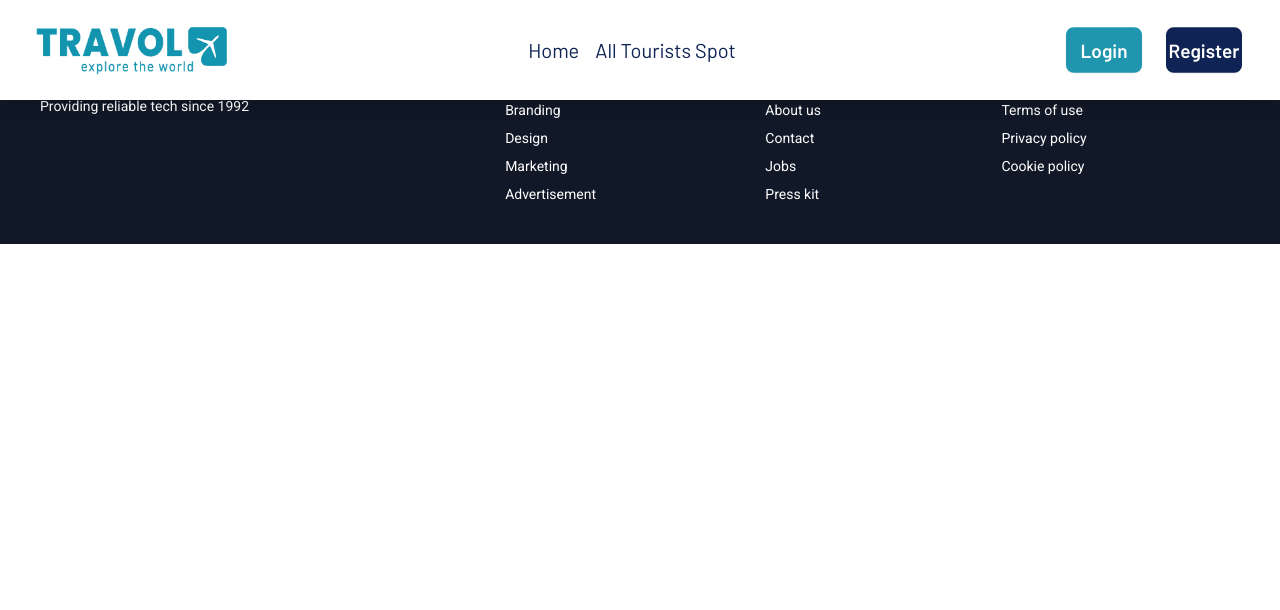
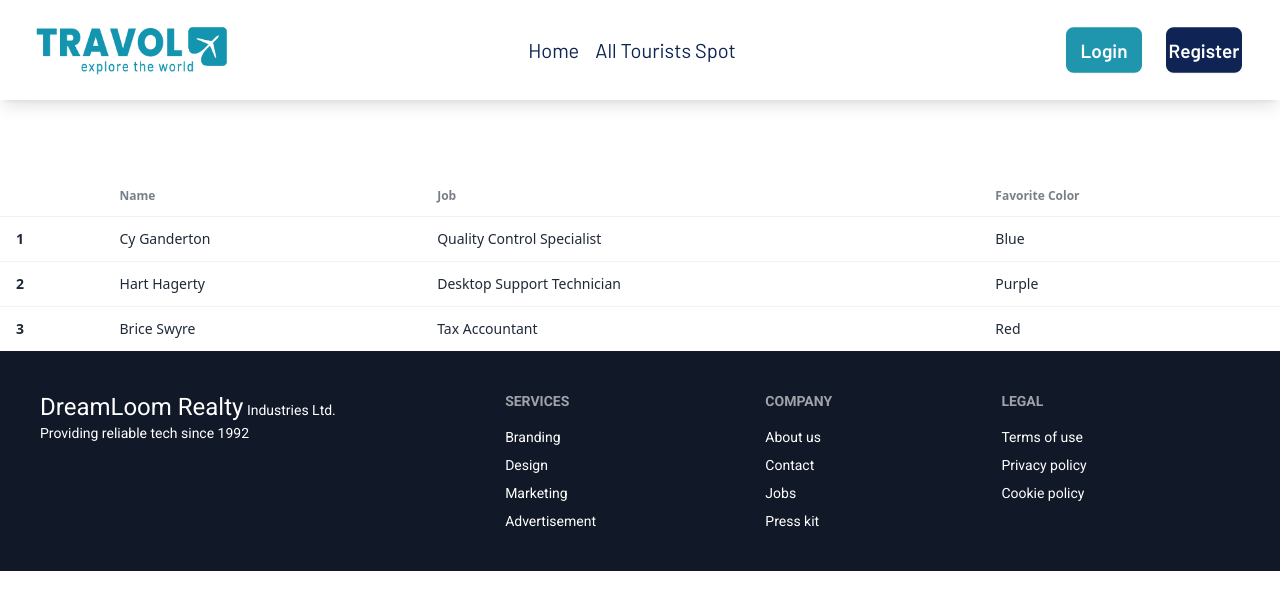
Before and after one commit to AthkiaAdiba/my-tenth-project-client, a React (Vite) app: page /myList in a window 1280 px wide. Shown: the top 610 px of the page. Built offline with nearby package versions, Linux system fonts and the light colour scheme; no server answers.

Commit message:
added tourists spots cards of home page

```diff
--- /dev/null
+++ b/src/components/HomeTourists/HomeTourists.jsx
@@ -0,0 +1,26 @@
+import { useEffect, useState } from "react";
+import OneHomeTourist from "../OneHomeTourist/OneHomeTourist";
+
+const HomeTourists = () => {
+    const [homeTourists, setHomeTourists] = useState([]);
+    console.log(homeTourists)
+
+    useEffect(() => {
+        fetch('http://localhost:5000/addSpot')
+            .then(res => res.json())
+            .then(data => setHomeTourists(data))
+    }, [])
+    return (
+        <div className="mx-[5%] mt-28 lg:mt-44 mb-20">
+            <p className="tracking-[10px] text-[#2095AE] font-barlow mb-6">CHOOSE YOUR PLACE</p>
+            <h2 className="text-6xl font-bold mb-10"><span className="text-[#0f2454]">POPULAR</span> <span className="text-[#2095AE]">TOURS</span></h2>
+            <div className="grid grid-cols-1 lg:grid-cols-3 gap-10">
+                {
+                    homeTourists.slice(0,6).map(tourist => <OneHomeTourist key={tourist._id} tourist={tourist}></OneHomeTourist>)
+                }
+            </div>
+        </div>
+    );
+};
+
+export default HomeTourists;
--- /dev/null
+++ b/src/components/OneHomeTourist/OneHomeTourist.jsx
@@ -0,0 +1,26 @@
+import PropTypes from 'prop-types';
+import { Link } from 'react-router-dom';
+
+const OneHomeTourist = ({tourist}) => {
+    const { _id, spotName, photo, description } = tourist;
+    return (
+        <div className='flex flex-grow'>
+            <div className="shadow-md">
+                <img src={photo} alt="" className="object-cover object-center w-full h-72 bg-gray-500" />
+                <div className="flex flex-col justify-between p-6 space-y-8">
+                    <div className="space-y-2">
+                        <h2 className="text-3xl font-semibold tracking-wide text-[#0f2454] font-roboto">{spotName}</h2>
+                        <p className="font-poppins text-lg font-normal">{description}</p>
+                    </div>
+                    <Link to={`/addSpot/${_id}`}><button type="button" className="flex items-center justify-center w-full p-3 font-semibold tracking-wide rounded-md bg-[#0f2454] text-white">View Details</button></Link>
+                </div>
+            </div>
+        </div>
+    );
+};
+
+OneHomeTourist.propTypes = {
+    tourist: PropTypes.object
+}
+
+export default OneHomeTourist;
--- a/src/pages/AddTouristsSpot/AddTouristsSpot.jsx
+++ b/src/pages/AddTouristsSpot/AddTouristsSpot.jsx
@@ -55,7 +55,7 @@ const AddTouristsSpot = () => {
                             <span className="label-text text-white text-xl font-medium">Country Name</span>
                         </label>
                         <label className="input-group text-black">
-                            <select type="text" name="countryName" placeholder="Country Name" className="select select-bordered w-full text-gray-400 text-base">
+                            <select type="text" name="countryName" placeholder="Country Name" className="select select-bordered w-full text-gray-400 text-base" required>
                                 <option className="text-black">Country Name</option>
                                 <option className="text-black">France</option>
                                 <option className="text-black">Italy</option>
@@ -72,7 +72,7 @@ const AddTouristsSpot = () => {
                             <span className="label-text text-white text-xl font-medium">Tourists Spot Name</span>
                         </label>
                         <label className="input-group">
-                            <input type="text" name="touristsSpotName" placeholder="Tourists Spot Name" className="input input-bordered w-full" />
+                            <input type="text" name="touristsSpotName" placeholder="Tourists Spot Name" className="input input-bordered w-full" required/>
                         </label>
                     </div>
                 </div>
@@ -83,7 +83,7 @@ const AddTouristsSpot = () => {
                             <span className="label-text text-white text-xl font-medium">Location</span>
                         </label>
                         <label className="input-group">
-                            <input type="text" name="location" placeholder="Location" className="input input-bordered w-full" />
+                            <input type="text" name="location" placeholder="Location" className="input input-bordered w-full" required/>
                         </label>
                     </div>
                     <div className="form-control md:w-1/2 ml-0 md:ml-4 lg:ml-4">
@@ -91,7 +91,7 @@ const AddTouristsSpot = () => {
                             <span className="label-text text-white text-xl font-medium">Average Cost</span>
                         </label>
                         <label className="input-group">
-                            <input type="text" name="cost" placeholder="Average Cost" className="input input-bordered w-full" />
+                            <input type="text" name="cost" placeholder="Average Cost" className="input input-bordered w-full" required/>
                         </label>
                     </div>
                 </div>
@@ -102,7 +102,7 @@ const AddTouristsSpot = () => {
                             <span className="label-text text-white text-xl font-medium">Season</span>
                         </label>
                         <label className="input-group">
-                            <input type="text" name="season" placeholder="Season" className="input input-bordered w-full" />
+                            <input type="text" name="season" placeholder="Season" className="input input-bordered w-full" required/>
                         </label>
                     </div>
                     <div className="form-control md:w-1/2 ml-0 md:ml-4 lg:ml-4">
@@ -110,7 +110,7 @@ const AddTouristsSpot = () => {
                             <span className="label-text text-white text-xl font-medium">Travel Time</span>
                         </label>
                         <label className="input-group">
-                            <input type="text" name="travelTime" placeholder="Travel Time" className="input input-bordered w-full" />
+                            <input type="text" name="travelTime" placeholder="Travel Time" className="input input-bordered w-full" required/>
                         </label>
                     </div>
                 </div>
@@ -121,7 +121,7 @@ const AddTouristsSpot = () => {
                             <span className="label-text text-white text-xl font-medium">Photo URL</span>
                         </label>
                         <label className="input-group">
-                            <input type="text" name="photo" placeholder="Photo URL" className="input input-bordered w-full" />
+                            <input type="text" name="photo" placeholder="Photo URL" className="input input-bordered w-full" required/>
                         </label>
                     </div>
                     <div className="form-control md:w-1/2 ml-0 md:ml-4 lg:ml-4">
@@ -129,7 +129,7 @@ const AddTouristsSpot = () => {
                             <span className="label-text text-white text-xl font-medium">Total Visitors Per Year</span>
                         </label>
                         <label className="input-group">
-                            <input type="text" name="visitors" placeholder="Total Visitors Per Year" className="input input-bordered w-full" />
+                            <input type="text" name="visitors" placeholder="Total Visitors Per Year" className="input input-bordered w-full" required/>
                         </label>
                     </div>
                 </div>
@@ -140,7 +140,7 @@ const AddTouristsSpot = () => {
                             <span className="label-text text-white text-xl font-medium">User Email</span>
                         </label>
                         <label className="input-group">
-                            <input type="email" name="email" placeholder="User Email" className="input input-bordered w-full" />
+                            <input type="email" name="email" defaultValue={user?.email} disabled placeholder="User Email" className="input input-bordered w-full" required/>
                         </label>
                     </div>
                     <div className="form-control md:w-1/2 ml-0 md:ml-4 lg:ml-4">
@@ -148,7 +148,7 @@ const AddTouristsSpot = () => {
                             <span className="label-text text-white text-xl font-medium">User Name</span>
                         </label>
                         <label className="input-group">
-                            <input type="text" name="userName" placeholder="User Name" className="input input-bordered w-full" />
+                            <input type="text" name="userName" defaultValue={user?.displayName} disabled placeholder="User Name" className="input input-bordered w-full" required/>
                         </label>
                     </div>
                 </div>
@@ -159,7 +159,7 @@ const AddTouristsSpot = () => {
                             <span className="label-text text-white text-xl font-medium">Short Description</span>
                         </label>
                         <label className="input-group">
-                            <textarea name="description" placeholder="Short Description" className="textarea textarea-bordered textarea-sm w-full" ></textarea>
+                            <textarea name="description" placeholder="Short Description" className="textarea textarea-bordered textarea-sm w-full" required ></textarea>
                         </label>
                     </div>
                 </div>
--- a/src/pages/Home/Home.jsx
+++ b/src/pages/Home/Home.jsx
@@ -1,10 +1,11 @@
+import HomeTourists from "../../components/HomeTourists/HomeTourists";
 import Slider from "../../components/Slider/Slider";
 
 const Home = () => {
     return (
         <div>
-           <h2>From Home</h2>
            <Slider></Slider>
+           <HomeTourists></HomeTourists>
         </div>
     );
 };
--- a/src/pages/MyList/MyList.jsx
+++ b/src/pages/MyList/MyList.jsx
@@ -1,8 +1,60 @@
+import { useContext, useEffect, useState } from "react";
+import { AuthContext } from "../../providers/AuthProvider";
 
 const MyList = () => {
+    const { user } = useContext(AuthContext);
+    const [myList, setMyList] = useState([]);
+    console.log(myList)
+
+    console.log(user?.email)
+
+    useEffect(() => {
+        if (user?.email) {
+            fetch(`http://localhost:5000/addSpot-email/${user?.email}`)
+                .then(res => res.json())
+                .then(data => setMyList(data))
+        }
+
+    }, [user])
+
     return (
-        <div>
-            <h2>From Add Tourists Spot Page</h2>
+        <div className="mt-44">
+            <div className="overflow-x-auto">
+                <table className="table">
+                    {/* head */}
+                    <thead>
+                        <tr>
+                            <th></th>
+                            <th>Name</th>
+                            <th>Job</th>
+                            <th>Favorite Color</th>
+                        </tr>
+                    </thead>
+                    <tbody>
+                        {/* row 1 */}
+                        <tr>
+                            <th>1</th>
+                            <td>Cy Ganderton</td>
+                            <td>Quality Control Specialist</td>
+                            <td>Blue</td>
+                        </tr>
+                        {/* row 2 */}
+                        <tr className="hover">
+                            <th>2</th>
+                            <td>Hart Hagerty</td>
+                            <td>Desktop Support Technician</td>
+                            <td>Purple</td>
+                        </tr>
+                        {/* row 3 */}
+                        <tr>
+                            <th>3</th>
+                            <td>Brice Swyre</td>
+                            <td>Tax Accountant</td>
+                            <td>Red</td>
+                        </tr>
+                    </tbody>
+                </table>
+            </div>
         </div>
     );
 };
```
